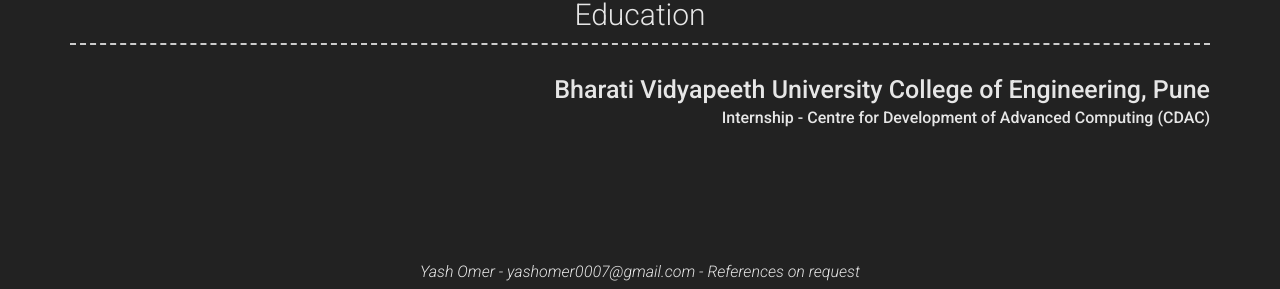
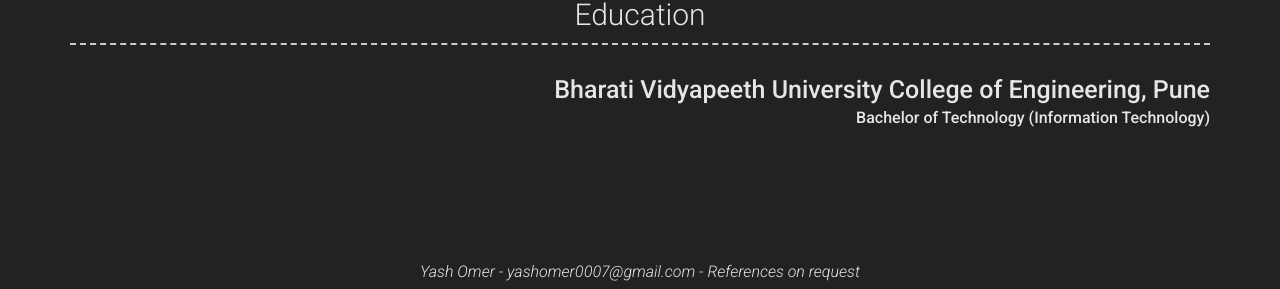
Before and after one commit to yashomer1994/Resume, a Jekyll site: the page built from index.md, in a window 1280 px wide. Shown: the part 1150-1439 px from the top of the page. Built offline with Jekyll 4.4.1, drawn with Linux system fonts in a browser that asks for light colours; nearby versions of some CDN libraries.

Commit message:
Update _config.yml

```diff
--- a/_config.yml
+++ b/_config.yml
@@ -90,6 +90,7 @@
             url: https://yashomer1994.github.io/yash007.github.io/pe/msdos/2021/01/31/Ancillary-Function-Driver.html
 
 
+
   - title: Experience
     layout: list
     content:
@@ -122,7 +123,8 @@
       - layout: top-right
         title: Bharati Vidyapeeth University College of Engineering, Pune
         sub_title: Bachelor of Technology (Information Technology)
-        sub_title:  Internship - Centre for Development of Advanced Computing (CDAC)
+        link_name: CDAC
+        #caption: Date Range (eg. 2016 - 2019)
         quote: >
 
  # - title: Certification
```
